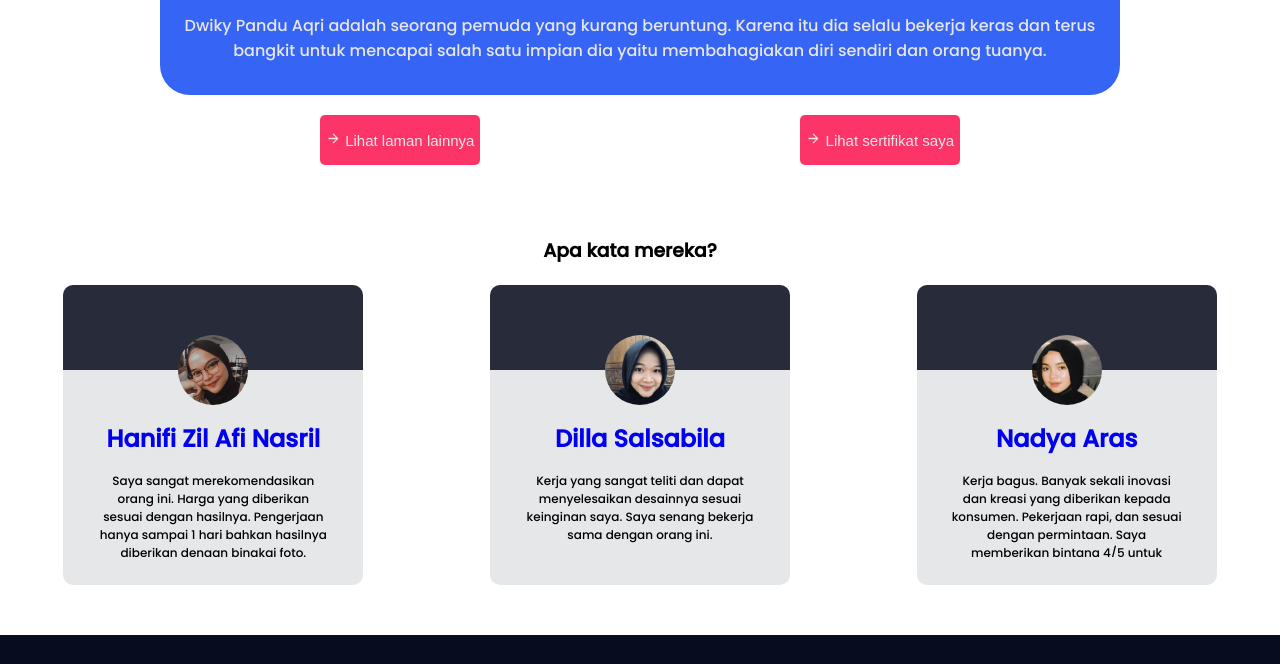
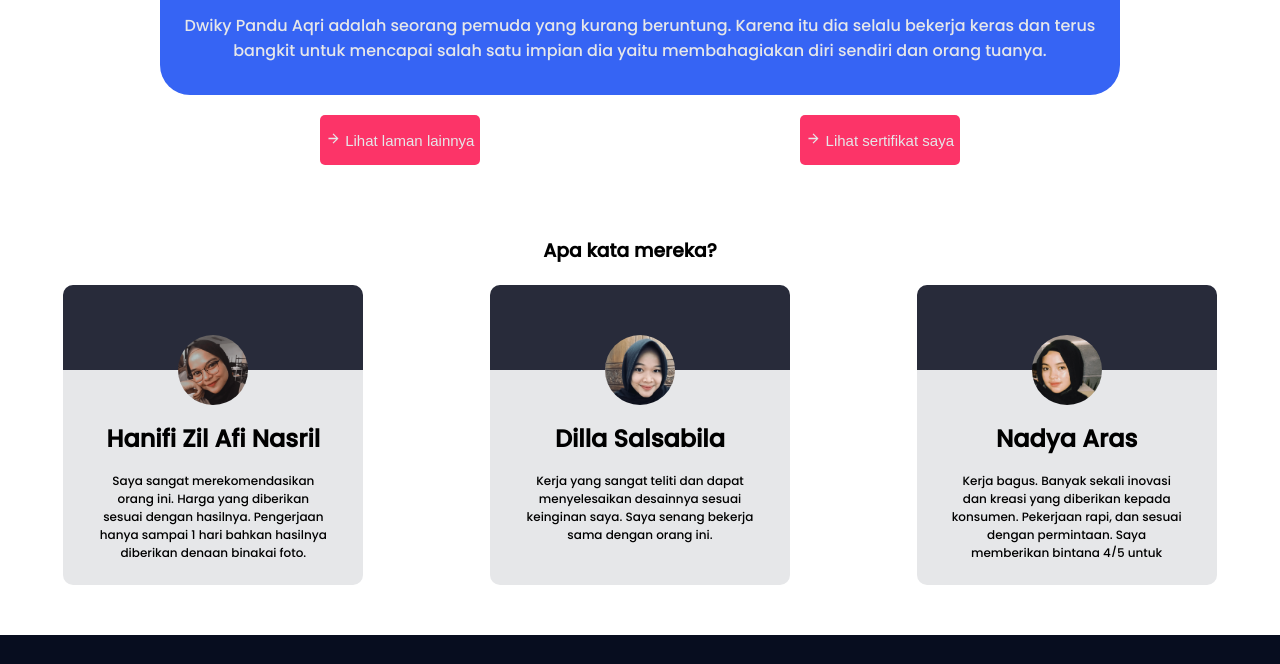
Before and after one commit to nokatotedo/nokatotedo.github.io, a plain HTML site: page index.html in a window 1280 px wide. Shown: the part 874-1538 px from the top of the page. Drawn offline with nearby package versions, Linux system fonts and the light colour scheme.

Commit message:
Update style.css

```diff
--- a/css/style.css
+++ b/css/style.css
@@ -313,6 +313,10 @@ img {
     font-size: 12px;
 }
 
+.card-info a {
+    color: #000;
+}
+
 .card-info a:visited {
     color: #000;
 }
```
